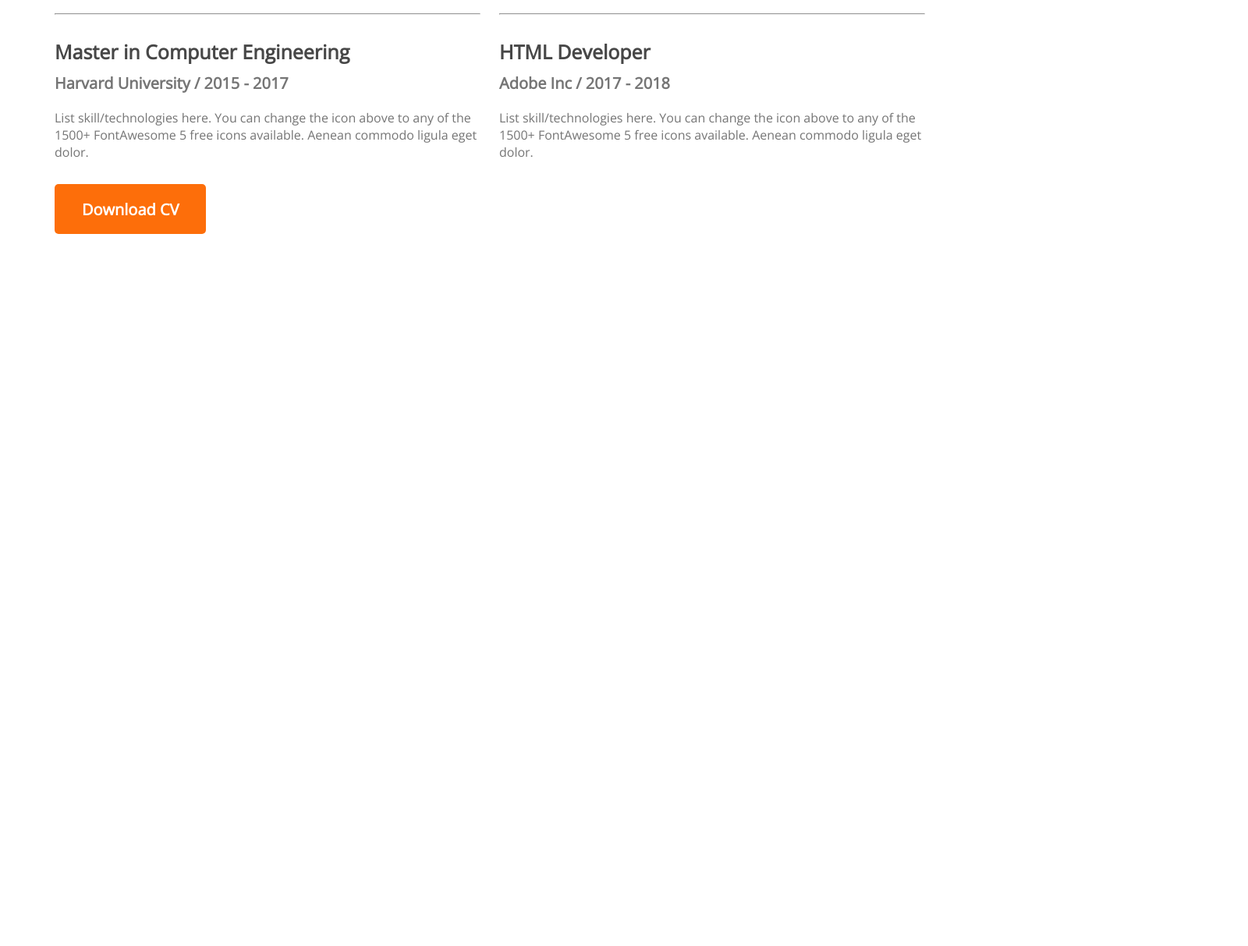
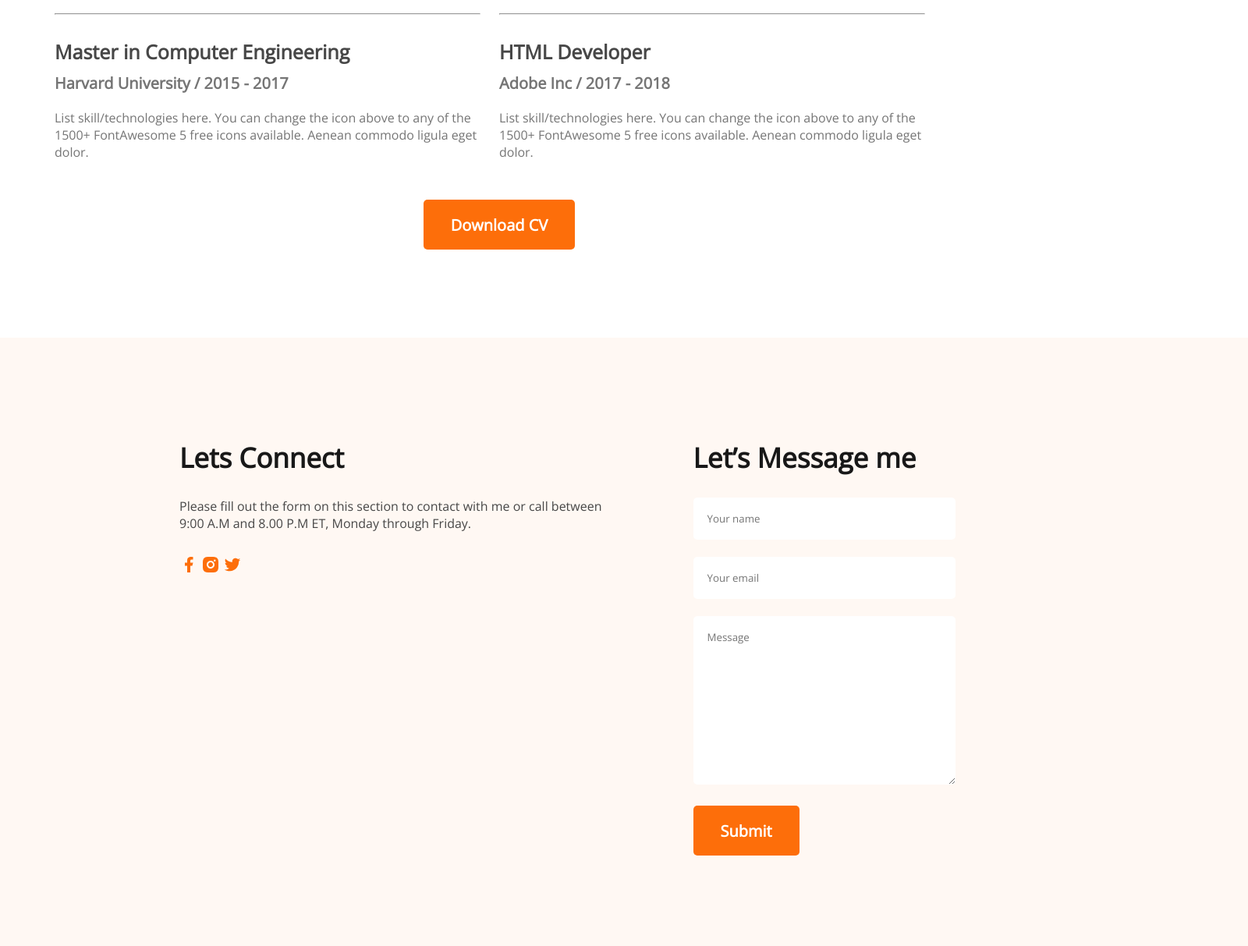
Before and after one commit to Amzad100/developer-portfolio, a plain HTML site: page index.html in a window 1280 px wide. Shown: the part 2916-4129 px from the top of the page at 78% size, 1600 px wide, since content can reach past the window. Before the commit the page ends 3216 px from the top, so only its background shows below. Drawn offline with nearby package versions, Linux system fonts and the light colour scheme.

Commit message:
footer added

```diff
--- a/css/style.css
+++ b/css/style.css
@@ -195,28 +195,88 @@ main {
     font-size: 30px;
     color: #474747;
 }
-.resume-item1{
+
+.resume-item1 {
     font-weight: 700;
-font-size: 25px;
-color: #474747;
-margin-bottom: 10px;
-margin-top: 30px;
+    font-size: 25px;
+    color: #474747;
+    margin-bottom: 10px;
+    margin-top: 30px;
 }
-.resume-item2{
+
+.resume-item2 {
     font-weight: 600;
     font-size: 20px;
     color: #757575;
     margin-bottom: 20px;
 }
-.resume-description{
+
+.resume-description {
     font-weight: 400;
     font-size: 16px;
     color: #757575;
     margin-bottom: 30px;
 }
-hr{
+
+hr {
     margin-right: 24px;
 }
-.btn-footer{
-    align-items: center;
+
+.resume-btn {
+    margin-top: 20px;
+    text-align: center;
+    margin-bottom: 113px;
 }
+
+/* footer style */
+.footer {
+    width: 1600px;
+    height: 780px;
+    background: #FFF8F3;
+    display: flex;
+}
+.footer-title{
+    font-weight: 700;
+    font-size: 35px;
+    color: #181818;
+    margin-bottom: 28px;
+}
+.footer-description{
+    font-weight: 400;
+    font-size: 16px;
+    color: #474747;
+    margin-top: 20px;
+    margin-bottom: 30px;
+}
+.footer-left-item{
+    margin-top: 130px;
+    margin-left: 230px;
+    margin-right: 117px;
+}
+.footer-right-item{
+    margin-top: 130px;
+}
+.name{
+    background: #FFFFFF;
+    border-radius: 5px;
+    border: none;
+    width: 300px;
+    padding: 18px;
+}
+.email{
+    background: #FFFFFF;
+    border-radius: 5px;
+    border: none;
+    width: 300px;
+    padding: 18px;
+}
+.message{
+    background: #FFFFFF;
+    border-radius: 5px;
+    border: none;
+    padding: 18px;
+    width: 300px;
+}
+.image a{
+text-decoration: none;
+}
--- a/index.html
+++ b/index.html
@@ -64,27 +64,33 @@
         <!-- what i do section -->
         <section class="what-i-do">
             <h3 class="what-i-do-title">What i do</h3>
-            <p class="what-i-do-discription">I have more than 10 years experience building software for clients all over the world. Below is a quick overview of my main technical skill sets and technologies i use. Want to find out more about my experience? Check out my online resume and project portfolio.</p>
+            <p class="what-i-do-discription">I have more than 10 years experience building software for clients all over
+                the world. Below is a quick overview of my main technical skill sets and technologies i use. Want to
+                find out more about my experience? Check out my online resume and project portfolio.</p>
             <div class="skill-container">
                 <div class="skill-item">
                     <img src="/images/icons/js.png" alt="">
                     <h3 class="skill-title">Vanilla JavaScript</h3>
-                    <p class="skill-discription">Lorem ipsum dolor sit amet consectetur adipisicing elit. Accusamus, veniam cupiditate fuga ratione culpa dolor.</p>
+                    <p class="skill-discription">Lorem ipsum dolor sit amet consectetur adipisicing elit. Accusamus,
+                        veniam cupiditate fuga ratione culpa dolor.</p>
                 </div>
                 <div class="skill-item">
                     <img src="/images/icons/react.png" alt="">
                     <h3 class="skill-title">React</h3>
-                    <p class="skill-discription">Lorem ipsum dolor sit amet consectetur adipisicing elit. Accusamus, veniam cupiditate fuga ratione culpa dolor.</p>
+                    <p class="skill-discription">Lorem ipsum dolor sit amet consectetur adipisicing elit. Accusamus,
+                        veniam cupiditate fuga ratione culpa dolor.</p>
                 </div>
                 <div class="skill-item">
                     <img src="images/icons/nodejs.png" alt="">
                     <h3 class="skill-title">Node.js</h3>
-                    <p class="skill-discription">Lorem ipsum dolor sit amet consectetur adipisicing elit. Accusamus, veniam cupiditate fuga ratione culpa dolor.</p>
+                    <p class="skill-discription">Lorem ipsum dolor sit amet consectetur adipisicing elit. Accusamus,
+                        veniam cupiditate fuga ratione culpa dolor.</p>
                 </div>
                 <div class="skill-item">
                     <img src="images/icons/mongo.png" alt="">
                     <h3 class="skill-title">MongoDB</h3>
-                    <p class="skill-discription">Lorem ipsum dolor sit amet consectetur adipisicing elit. Accusamus, veniam cupiditate fuga ratione culpa dolor.</p>
+                    <p class="skill-discription">Lorem ipsum dolor sit amet consectetur adipisicing elit. Accusamus,
+                        veniam cupiditate fuga ratione culpa dolor.</p>
                 </div>
             </div>
         </section>
@@ -98,21 +104,24 @@
                         <h3 class="resume-item1">Master in Computer Engineering</h3>
                         <h4 class="resume-item2">Harvard University / 2015 - 2017</h4>
                         <p class="resume-description">List skill/technologies here. You can change the icon above
-                                to any of the 1500+ FontAwesome 5 free icons available. Aenean commodo ligula eget dolor.</p>
+                            to any of the 1500+ FontAwesome 5 free icons available. Aenean commodo ligula eget dolor.
+                        </p>
                     </div>
                     <hr>
                     <div class="resume-item">
                         <h3 class="resume-item1">Master in Computer Engineering</h3>
                         <h4 class="resume-item2">Harvard University / 2015 - 2017</h4>
                         <p class="resume-description">List skill/technologies here. You can change the icon above
-                                to any of the 1500+ FontAwesome 5 free icons available. Aenean commodo ligula eget dolor.</p>
+                            to any of the 1500+ FontAwesome 5 free icons available. Aenean commodo ligula eget dolor.
+                        </p>
                     </div>
                     <hr>
                     <div class="resume-item">
                         <h3 class="resume-item1">Master in Computer Engineering</h3>
                         <h4 class="resume-item2">Harvard University / 2015 - 2017</h4>
                         <p class="resume-description">List skill/technologies here. You can change the icon above
-                                to any of the 1500+ FontAwesome 5 free icons available. Aenean commodo ligula eget dolor.</p>
+                            to any of the 1500+ FontAwesome 5 free icons available. Aenean commodo ligula eget dolor.
+                        </p>
                     </div>
                 </div>
 
@@ -122,31 +131,56 @@
                         <h3 class="resume-item1">Sr. Font End Developer</h3>
                         <h4 class="resume-item2">Apple Inc / 2020 - Current</h4>
                         <p class="resume-description">List skill/technologies here. You can change the icon above
-                            to any of the 1500+ FontAwesome 5 free icons available. Aenean commodo ligula eget dolor.</p>
+                            to any of the 1500+ FontAwesome 5 free icons available. Aenean commodo ligula eget dolor.
+                        </p>
                     </div>
                     <hr>
                     <div class="resume-item">
                         <h3 class="resume-item1">Jr. Font End Developer</h3>
                         <h4 class="resume-item2">Dribbble Inc / 2018 - 2022</h4>
                         <p class="resume-description">List skill/technologies here. You can change the icon above
-                            to any of the 1500+ FontAwesome 5 free icons available. Aenean commodo ligula eget dolor.</p>
+                            to any of the 1500+ FontAwesome 5 free icons available. Aenean commodo ligula eget dolor.
+                        </p>
                     </div>
                     <hr>
                     <div class="resume-item">
                         <h3 class="resume-item1">HTML Developer</h3>
                         <h4 class="resume-item2">Adobe Inc / 2017 - 2018</h4>
                         <p class="resume-description">List skill/technologies here. You can change the icon above
-                            to any of the 1500+ FontAwesome 5 free icons available. Aenean commodo ligula eget dolor.</p>
+                            to any of the 1500+ FontAwesome 5 free icons available. Aenean commodo ligula eget dolor.
+                        </p>
                     </div>
                 </div>
             </div>
-            <div class="btn-footer">
+            <div class="resume-btn">
                 <button class="btn-primary">Download CV</button>
             </div>
         </section>
     </main>
-    <footer>
-
+    <footer class="footer">
+        <div class="footer-left-item">
+            <h2 class="footer-title">Lets Connect</h2>
+            <p class="footer-description">Please fill out the form on this section to contact with me or call between <br>
+                 9:00 A.M and 8.00 P.M ET, Monday through Friday.</p>
+            <div class="image">
+                <a href="">
+                    <img src="images/icons/facebook.png" alt="">
+                </a>
+                <a href="">
+                    <img src="images/icons/insta.png" alt="">
+                </a>
+                <a href="">
+                    <img src="images/icons/twitter.png" alt="">
+                </a>
+            </div>
+        </div>
+        <div class="footer-right-item">
+            <h2 class="footer-title">Let’s Message me</h2>
+            <input class="name" type="text" placeholder="Your name"><br><br>
+            <input class="email" type="email" placeholder="Your email"><br><br>
+            <textarea class="message" name="Message" id="" cols="30" rows="10" placeholder="Message"></textarea><br><br>
+            <button class="btn-primary">Submit</button>
+        </div>
     </footer>
 </body>
 
```
Lines whose indentation alone changed are shown as unchanged.
